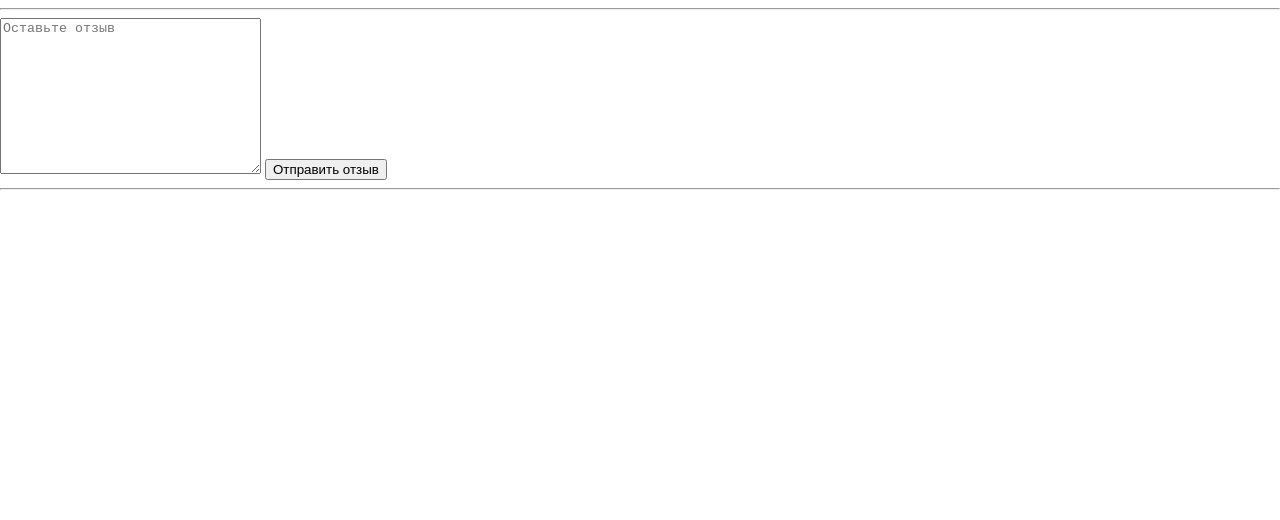
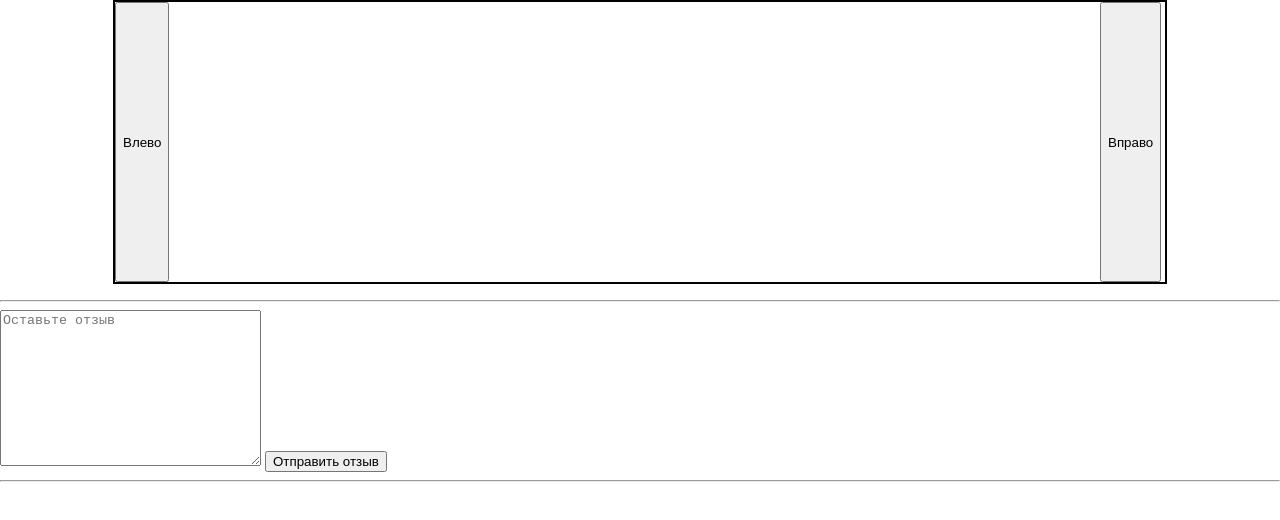
Before and after one commit to Evgeny1304/JS_homeworks_GB, a plain HTML site: page cart.html in a window 1280 px wide. Drawn offline with nearby package versions, Linux system fonts and the light colour scheme; no server answers.

Commit message:
HTML к заданиям 3 и 4 урока 6.

```diff
--- a/cart.html
+++ b/cart.html
@@ -1,15 +1,48 @@
 <html>
 <head>
-    <title>ДЗ к уроку 5</title>
+  <title>ДЗ к уроку 6</title>
   <meta charset="UTF-8"/>
+  <link rel="stylesheet" href="https://ajax.googleapis.com/ajax/libs/jqueryui/1.12.1/themes/smoothness/jquery-ui.css">
   <style>
     html, body {
       margin: 0;
       padding: 0;
     }
+
+    .slider_block {
+      width: 1050px;
+      height: 280px;
+      border: 2px solid black;
+      margin: 0 auto;
+      overflow: hidden;
+    }
+
+    .slider {
+      display: flex;
+      width: 2096px;
+      position: relative;
+    }
+
+    #right, #left {
+      position: absolute;
+      cursor: pointer;
+      height: 280px;
+    }
+
+    #right {
+      left: 985px;
+    }
+
+
   </style>
 </head>
 <body>
+<div class="slider_block">
+  <div id="slider" class="slider">
+    <button id="left">Влево</button>
+    <button id="right">Вправо</button>
+  </div>
+</div>
 <ul id="goods"></ul>
 <div id="cart"></div>
 <hr>
@@ -19,6 +52,7 @@
 <hr>
 <div id="accepted_comments"></div>
 <script src="https://ajax.googleapis.com/ajax/libs/jquery/3.3.1/jquery.min.js"></script>
+<script src="https://ajax.googleapis.com/ajax/libs/jqueryui/1.12.1/jquery-ui.min.js"></script>
 <script src="cart.js"></script>
 </body>
 </html>
```
Lines whose indentation alone changed are shown as unchanged.
